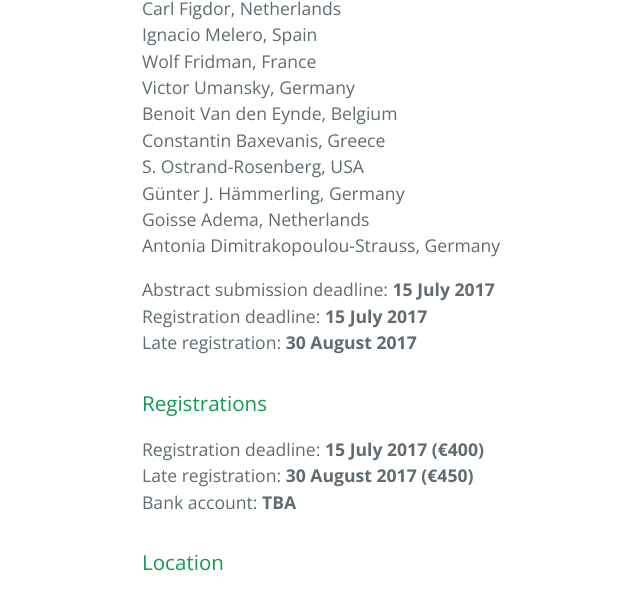
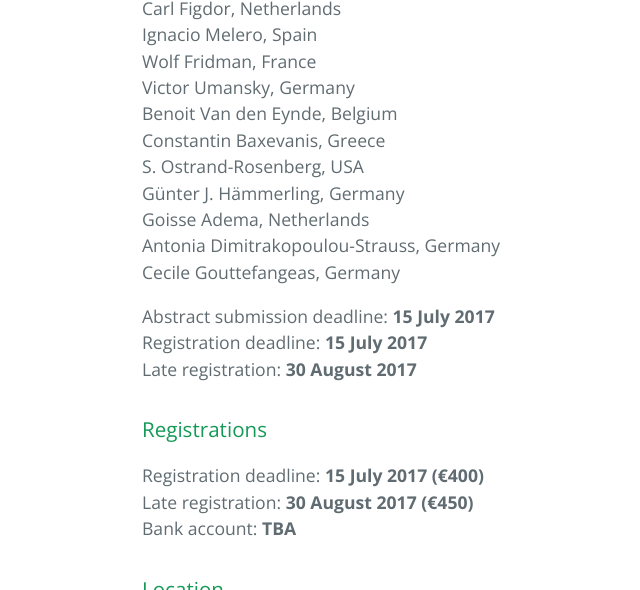
Before and after one commit to moodmosaic/pivac17, a Jekyll site: the page index.html, which Jekyll copies as it is, in a window 1280 px wide and 900 px high, scrolled down 2383 px, cut to the strip 0-590 px from the top of the window. Shown: the whole strip, without its empty margins (82-722 px from the left). Built offline with Jekyll 4.4.1, drawn with Linux system fonts in a browser that asks for light colours.

Commit message:
Add a speaker.

```diff
--- a/index.html
+++ b/index.html
@@ -97,6 +97,8 @@ Günter J. Hämmerling, Germany
 Goisse Adema, Netherlands
 <br>
 Antonia Dimitrakopoulou-Strauss, Germany
+<br>
+Cecile Gouttefangeas, Germany
 </p>
 
 <p>Abstract submission deadline: <b>15 July 2017</b>
```
